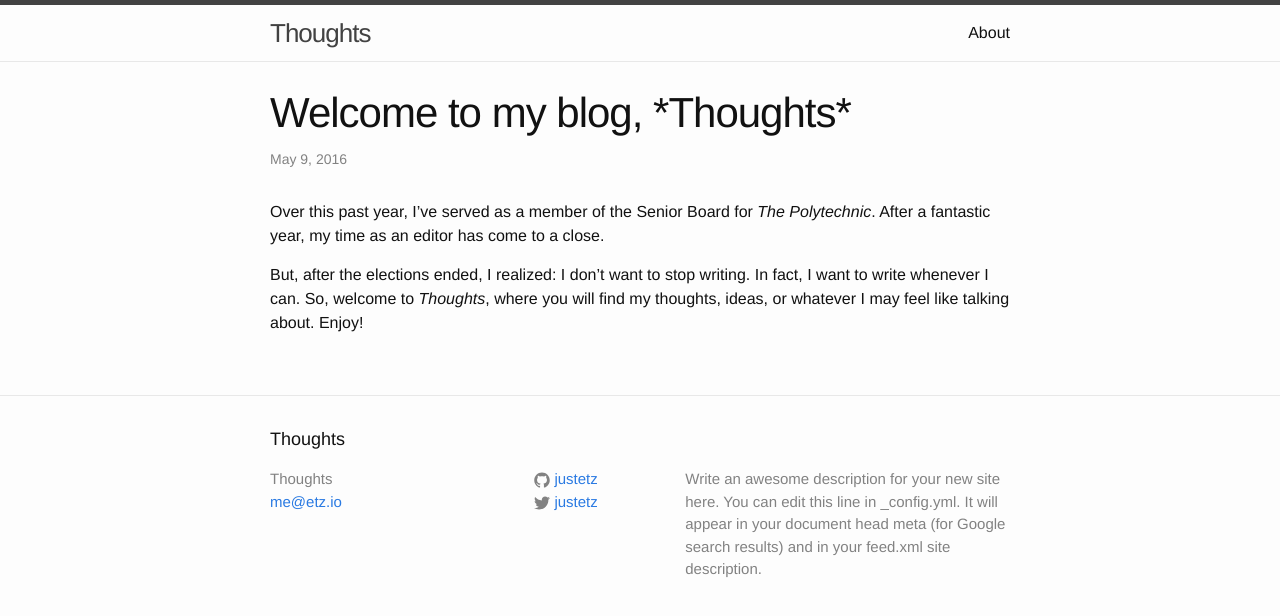
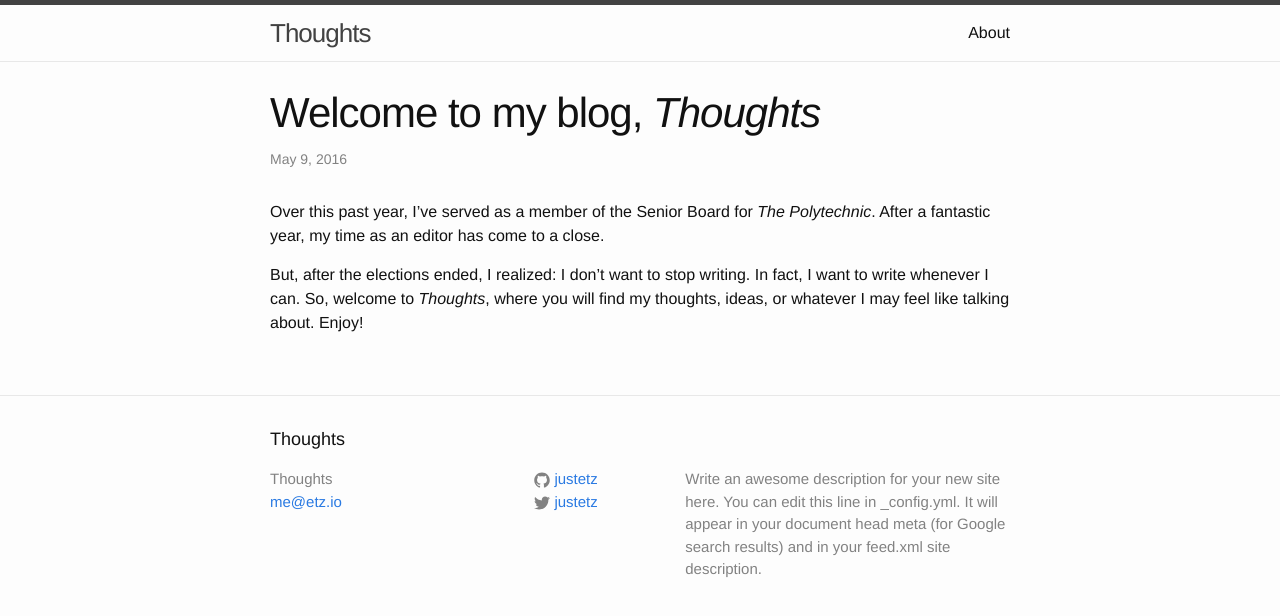
Before and after one commit to justetz/thoughts, a Jekyll site: the page built from _posts/2016-05-09-welcome-to-my-block-thoughts.markdown, in a window 1280 px wide. Shown: the top 616 px of the page. Built offline with Jekyll 4.4.1, drawn with Linux system fonts in a browser that asks for light colours.

```diff
--- a/_posts/2016-05-09-welcome-to-my-block-thoughts.markdown
+++ b/_posts/2016-05-09-welcome-to-my-block-thoughts.markdown
@@ -1,6 +1,6 @@
 ---
 layout: post
-title:  "Welcome to my blog, *Thoughts*"
+title:  "Welcome to my blog, <i>Thoughts</i>"
 date:   2016-05-09 10:56:21 -0400
 categories: random
 ---
```
